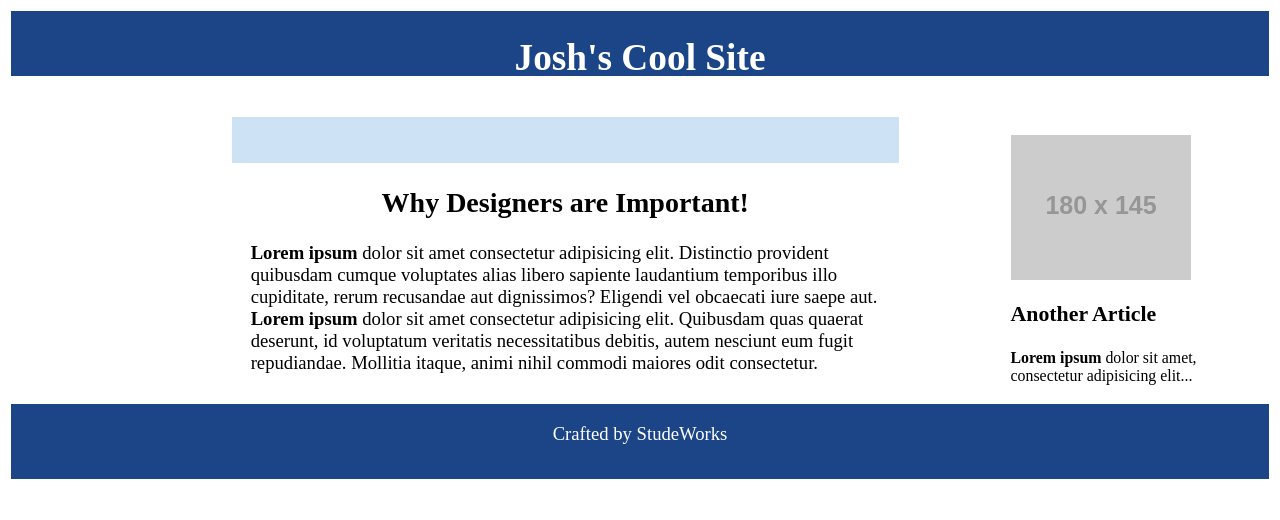
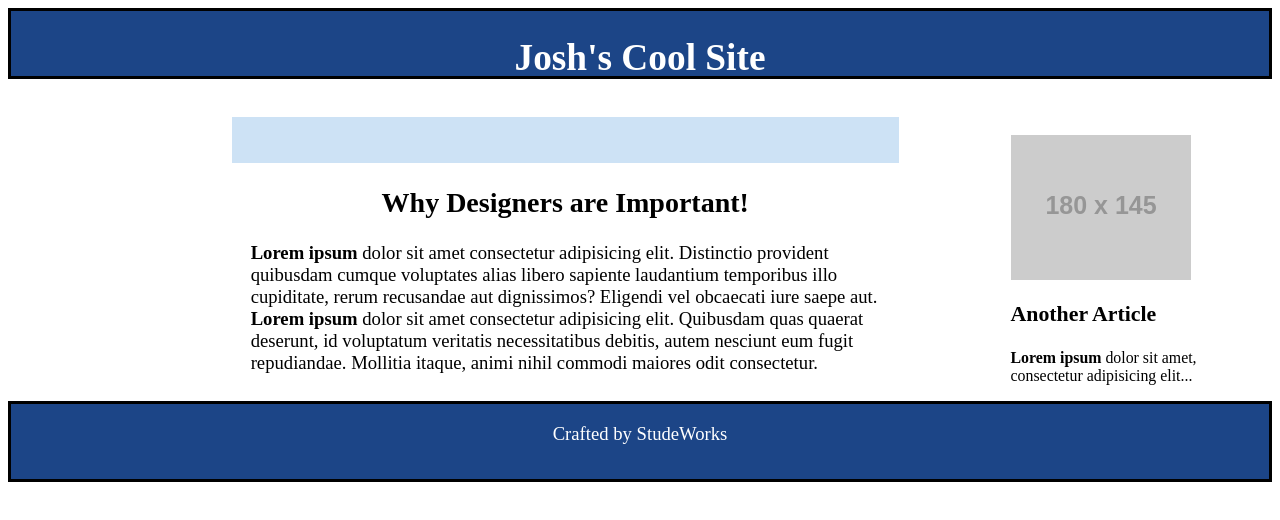
Before and after one commit to JoshuaStudebaker/cool-site, a plain HTML site: page index.html in a window 1280 px wide. Drawn offline with Linux system fonts and the light colour scheme; placeholder pictures from the web are drawn by us; a web font is replaced by a local one.

Commit message:
Before Checkup

```diff
--- a/index.html
+++ b/index.html
@@ -3,15 +3,19 @@
     <meta charset="UTF-8" />
     <meta name="viewport" content="width=device-width, initial-scale=1.0" />
     <title>Josh's Cool Site</title>
+    <link
+      href="https://fonts.googleapis.com/css2?family=Balthazar&display=swap"
+      rel="stylesheet"
+    />
     <link rel="stylesheet" href="styles.css" />
   </head>
   <body>
-    <header><h1 class="center-middle">Josh's Cool Site</h1></header>
+    <header><h1 class="text-center">Josh's Cool Site</h1></header>
     <div class="site-layout">
       <main>
         <div class="blueish-box"></div>
         <article>
-          <h2 class="writing-middle">Why Designers are Important!</h2>
+          <h2 class="text-center">Why Designers are Important!</h2>
           <p class="normal-writing">
             <b>Lorem ipsum</b> dolor sit amet consectetur adipisicing elit.
             Distinctio provident quibusdam cumque voluptates alias libero
@@ -28,6 +32,7 @@
         </article>
       </main>
       <aside>
+        <article>
           <img
             src="https://via.placeholder.com/180x145.png/4a86e8/FFFFFF?text=Image+Here"
           />
@@ -35,8 +40,9 @@
           <p class="smaller-writing">
             <b>Lorem ipsum</b> dolor sit amet, consectetur adipisicing elit...
           </p>
+        </article>
       </aside>
     </div>
-    <footer><p class="center-middle">Crafted by StudeWorks</p></footer>
+    <footer><p class="text-center">Crafted by StudeWorks</p></footer>
   </body>
 </html>
--- a/styles.css
+++ b/styles.css
@@ -1,7 +1,6 @@
 :root {
   --main-hue: #1c4587;
   --main-hue-lightened: #cde2f5;
-  --third-hue: #4a86e8;
   --white-writing: white;
 }
 
@@ -9,7 +8,7 @@ header {
   color: var(--white-writing);
   background-color: var(--main-hue);
   border-color: black;
-  border: 3px solid;
+  border: 3px solid black;
   height: 3.5em;
 }
 
@@ -20,13 +19,12 @@ h1 {
 }
 h3 {
   font-size: 1.09em;
-  margin: 1em 0 .25em 0;
+  margin: .5em 0 .1em 0;
 }
 footer {
   color: var(--white-writing);
   background-color: var(--main-hue);
-  border-color: black;
-  border: 3px solid;
+  border: 3px solid black;
   height: 4em;
 }
 
@@ -35,9 +33,10 @@ footer {
 }
 body {
   font-size: 14pt;
+  font-family:"Balthazar", serif;
 }
 main {
-  margin: 2em 6em 0 12em;
+  margin: 2em 6em 0.5em 12em;
   width: 75%;
 }
 
@@ -52,7 +51,7 @@ aside {
   font-size: 0.85em;
 }
 
-.writing-middle {
+.text-center {
   text-align: center;
 }
 
@@ -62,8 +61,3 @@ aside {
   border: 1px rgb(236, 236, 236);
   height: 2em;
 }
-
-.center-middle {
-  text-align: center;
-  vertical-align: middle;
-}
```
Lines whose indentation alone changed are shown as unchanged.
